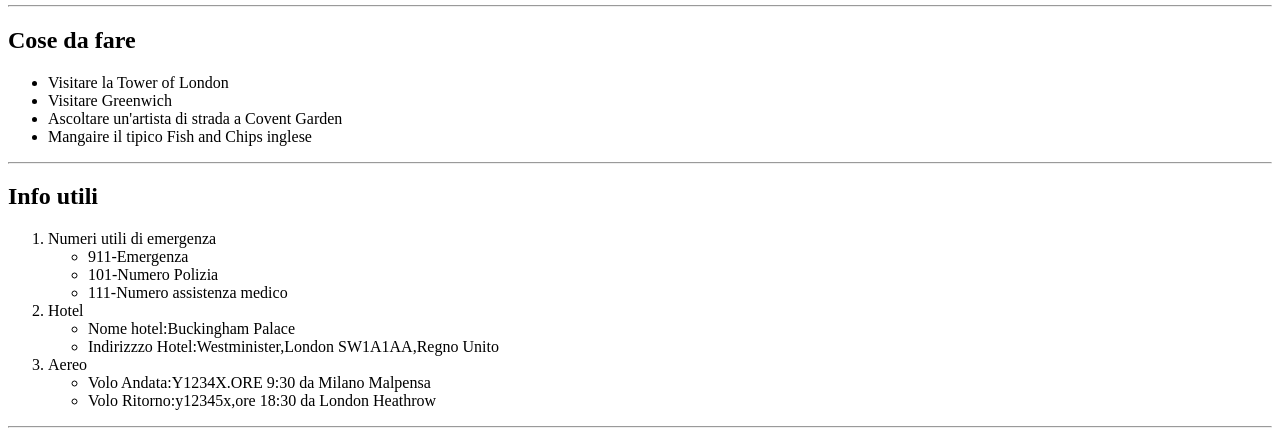
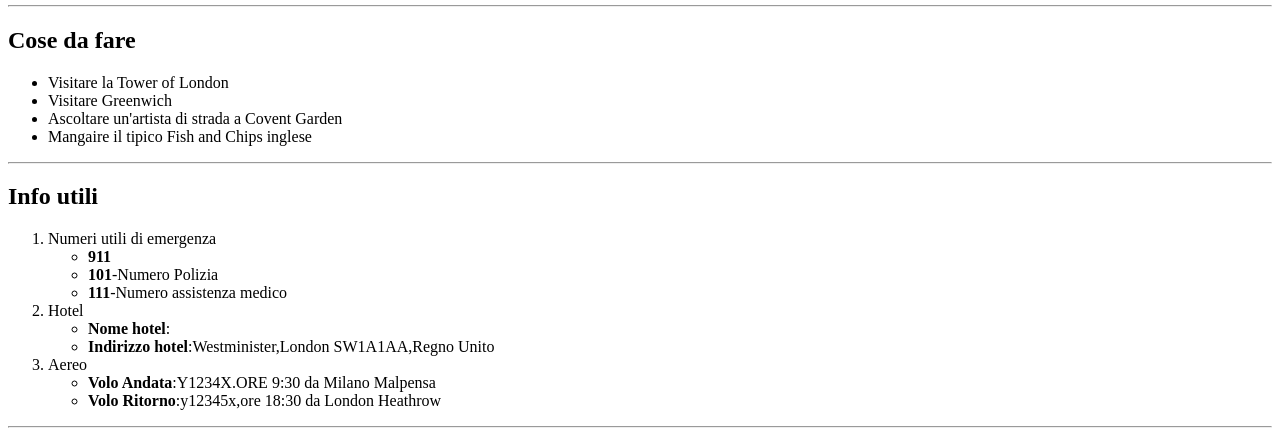
Before and after one commit to Nicola-Campagna/html-london-trip, a plain HTML site: page index.html in a window 1280 px wide. Shown: the part 876-1320 px from the top of the page. Drawn offline with Linux system fonts and the light colour scheme.

Commit message:
refactoring third section

```diff
--- a/index.html
+++ b/index.html
@@ -64,23 +64,23 @@
                 <li>
                     Numeri utili di emergenza
                     <ul>
-                        <li>911-Emergenza</li>
-                        <li>101-Numero Polizia</li>
-                        <li>111-Numero assistenza medico</li>
+                        <li><strong>911</strong></li>
+                        <li><strong>101</strong>-Numero Polizia</li>
+                        <li><strong>111</strong>-Numero assistenza medico</li>
                     </ul>
                 </li>
                 <li>
                     Hotel
                     <ul>
-                        <li>Nome hotel:Buckingham Palace</li>
-                        <li>Indirizzzo Hotel:Westminister,London SW1A1AA,Regno Unito</li>
+                        <li><strong>Nome hotel</strong>:</li>
+                        <li><strong>Indirizzo hotel</strong>:Westminister,London SW1A1AA,Regno Unito</li>
                     </ul>
                 </li>
                 <li>
                     Aereo
                     <ul>
-                        <li>Volo Andata:Y1234X.ORE 9:30 da Milano Malpensa</li>
-                        <li>Volo Ritorno:y12345x,ore 18:30 da London Heathrow</li>
+                        <li><strong>Volo Andata</strong>:Y1234X.ORE 9:30 da Milano Malpensa</li>
+                        <li><strong>Volo Ritorno</strong>:y12345x,ore 18:30 da London Heathrow</li>
                     </ul>
 
                 </li>
```
